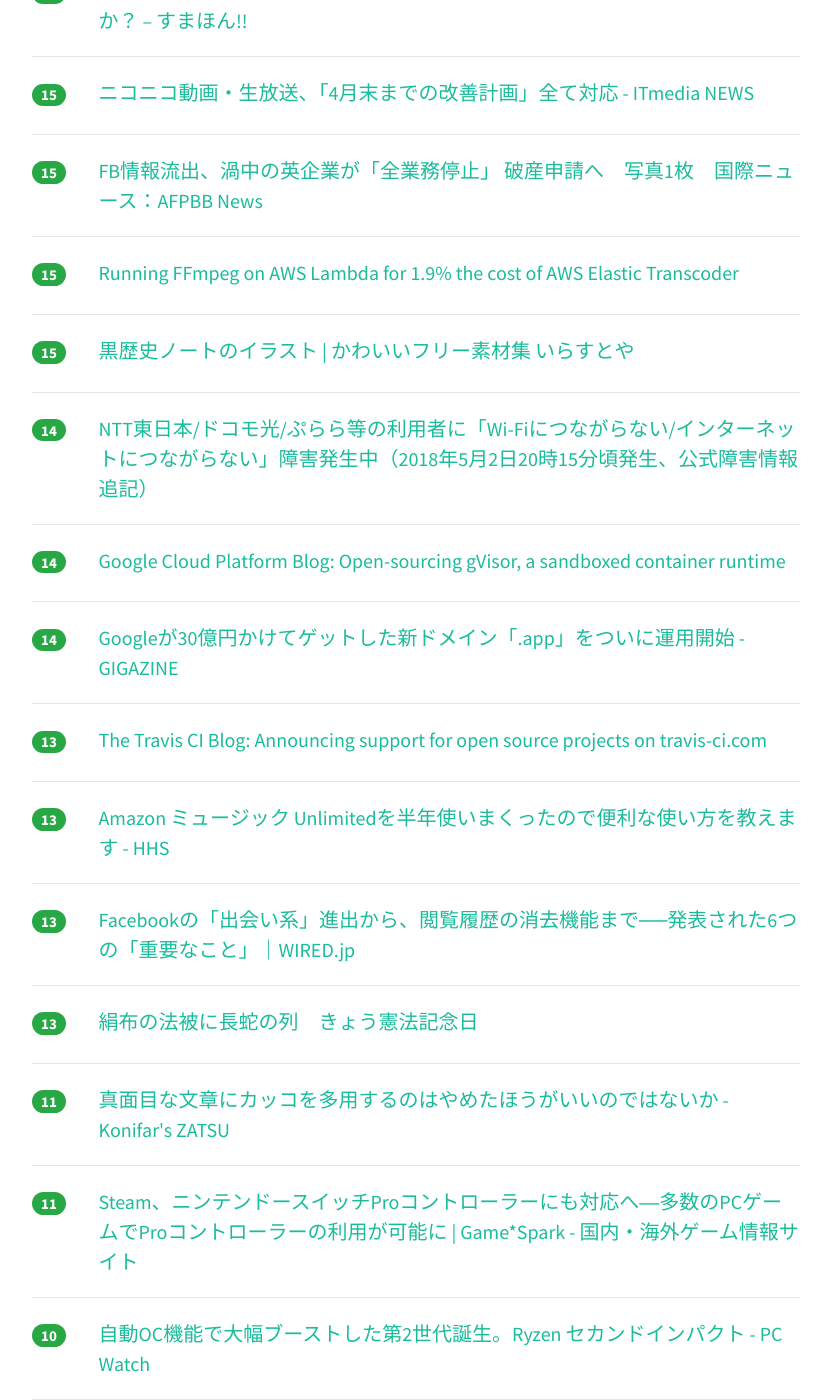
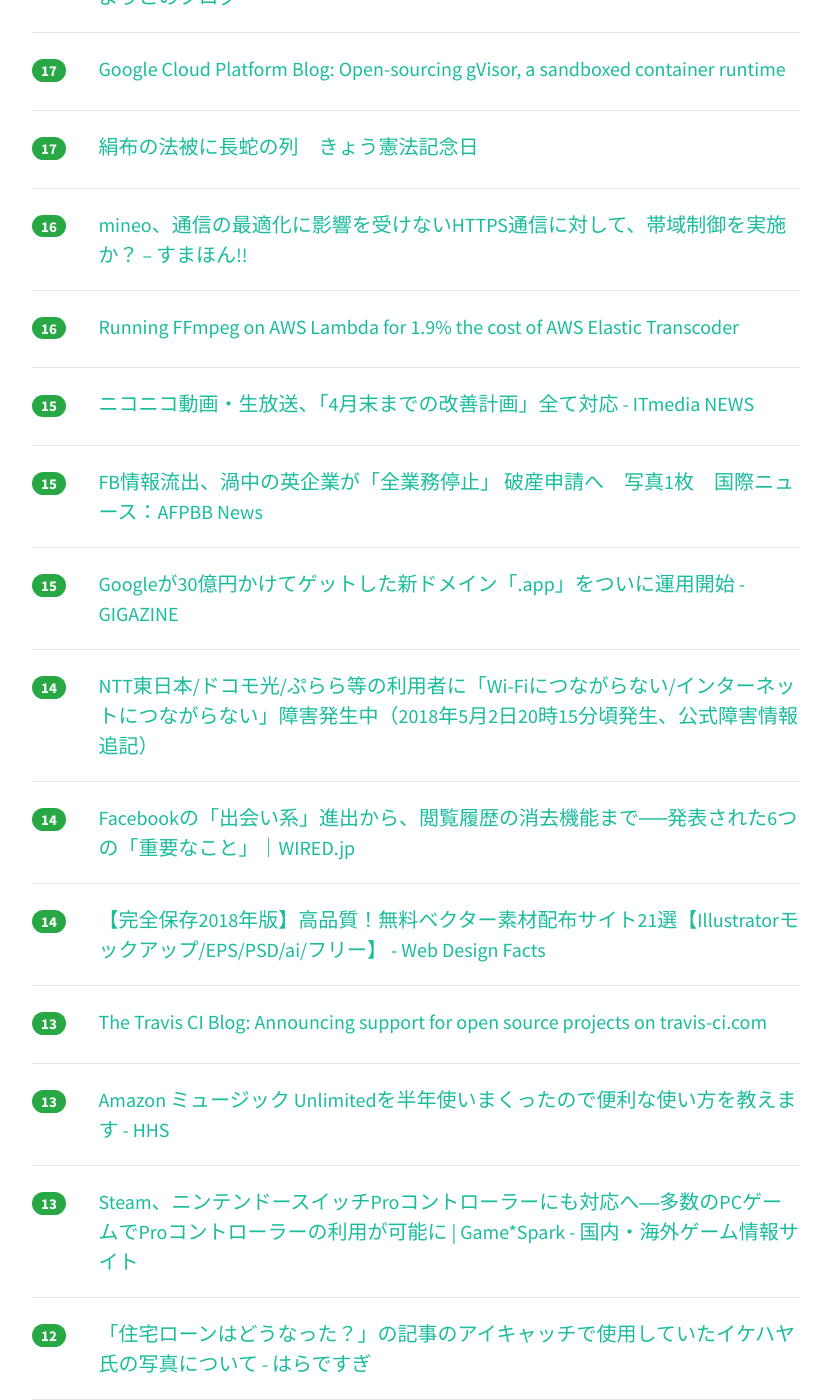
Before and after one commit to yatta47/hatena-matome-site, a Jekyll site: the page built from _posts/2018-05-03-hatena.md, in a window 1280 px wide and 1400 px high, scrolled down 3037 px. Shown: the whole window, without its empty margins (224-1053 px from the left). Built offline with Jekyll 4.4.1, drawn with Linux system fonts in a browser that asks for light colours; nearby versions of some CDN libraries; some of the changed text lies outside the part shown.

Commit message:
Updated 2018-05-03

```diff
--- a/_posts/2018-05-03-hatena.md
+++ b/_posts/2018-05-03-hatena.md
@@ -1,13 +1,13 @@
 ---
 layout: post
 title:  "2018-05-03 はてぶIT"
-date:   2018-05-03 18:03:21
+date:   2018-05-03 19:02:52
 tags: [it-hotentry]
 ---
-45 件のデータあり
+49 件のデータあり
 
 <hr><div class="row">
-<div class="col-1"><span class="badge badge-pill badge-success h2">460</span></div>
+<div class="col-1"><span class="badge badge-pill badge-success h2">519</span></div>
 <div class="col-11"><a href='https://sairu.co.jp/doernote/0034' target='_blank'>キーエンスのWebマーケティングが凄すぎるので、解説してみた | DOER NOTE</a></div>
 </div>
 <hr>
@@ -17,58 +17,63 @@ tags: [it-hotentry]
 </div>
 <hr>
 <div class="row">
-<div class="col-1"><span class="badge badge-pill badge-success h2">125</span></div>
+<div class="col-1"><span class="badge badge-pill badge-success h2">142</span></div>
+<div class="col-11"><a href='https://iphone-mania.jp/news-210969/' target='_blank'>減額のはずなのに！Apple、iPhoneのバッテリー交換希望者に3万円以上請求 - iPhone Mania</a></div>
+</div>
+<hr>
+<div class="row">
+<div class="col-1"><span class="badge badge-pill badge-success h2">133</span></div>
 <div class="col-11"><a href='http://mizchi.hatenablog.com/entry/2018/05/03/001502' target='_blank'>30歳になった - mizchi's blog</a></div>
 </div>
 <hr>
 <div class="row">
-<div class="col-1"><span class="badge badge-pill badge-success h2">125</span></div>
-<div class="col-11"><a href='https://iphone-mania.jp/news-210969/' target='_blank'>減額のはずなのに！Apple、iPhoneのバッテリー交換希望者に3万円以上請求 - iPhone Mania</a></div>
-</div>
-<hr>
-<div class="row">
-<div class="col-1"><span class="badge badge-pill badge-success h2">85</span></div>
+<div class="col-1"><span class="badge badge-pill badge-success h2">94</span></div>
 <div class="col-11"><a href='https://cpplover.blogspot.com/2018/05/llvm5llvmsjw.html' target='_blank'>本の虫: LLVMで5番目に貢献の多い開発者、LLVMの最近のSJW運動に反対して開発をやめると表明</a></div>
 </div>
 <hr>
 <div class="row">
-<div class="col-1"><span class="badge badge-pill badge-success h2">80</span></div>
+<div class="col-1"><span class="badge badge-pill badge-success h2">90</span></div>
+<div class="col-11"><a href='http://jp.automaton.am/articles/newsjp/20180503-67176/' target='_blank'>『PUBG』開発元、制作初期メンバー全員に最大5億円のボーナスを支給へ。昨年入社した社員にも平均300万円支給 | AUTOMATON</a></div>
+</div>
+<hr>
+<div class="row">
+<div class="col-1"><span class="badge badge-pill badge-success h2">86</span></div>
 <div class="col-11"><a href='https://www.asahi.com/articles/ASL4P64P5L4POIPE016.html' target='_blank'>１７歳のツイートに賛否殺到　「政権擁護じゃないのに」：朝日新聞デジタル</a></div>
 </div>
 <hr>
 <div class="row">
-<div class="col-1"><span class="badge badge-pill badge-success h2">67</span></div>
-<div class="col-11"><a href='http://jp.automaton.am/articles/newsjp/20180503-67176/' target='_blank'>『PUBG』開発元、制作初期メンバー全員に最大5億円のボーナスを支給へ。昨年入社した社員にも平均300万円支給 | AUTOMATON</a></div>
-</div>
-<hr>
-<div class="row">
-<div class="col-1"><span class="badge badge-pill badge-success h2">65</span></div>
+<div class="col-1"><span class="badge badge-pill badge-success h2">71</span></div>
 <div class="col-11"><a href='https://razokulover.hateblo.jp/entry/2018/05/02/175235' target='_blank'>Nuxt.js+Firebase HostingのサイトをPWA化してLighthouseで(ほぼ)100点満点を目指す - razokulover publog</a></div>
 </div>
 <hr>
 <div class="row">
-<div class="col-1"><span class="badge badge-pill badge-success h2">49</span></div>
+<div class="col-1"><span class="badge badge-pill badge-success h2">52</span></div>
 <div class="col-11"><a href='https://github.com/google/gvisor' target='_blank'>GitHub - google/gvisor: Sandboxed Container Runtime</a></div>
 </div>
 <hr>
 <div class="row">
-<div class="col-1"><span class="badge badge-pill badge-success h2">46</span></div>
+<div class="col-1"><span class="badge badge-pill badge-success h2">49</span></div>
 <div class="col-11"><a href='https://cloudplatform.googleblog.com/2018/05/Open-sourcing-gVisor-a-sandboxed-container-runtime.html' target='_blank'>Google Cloud Platform Blog: Open-sourcing gVisor, a sandboxed container runtime</a></div>
 </div>
 <hr>
 <div class="row">
-<div class="col-1"><span class="badge badge-pill badge-success h2">44</span></div>
+<div class="col-1"><span class="badge badge-pill badge-success h2">46</span></div>
 <div class="col-11"><a href='http://www.asuka-xp.com/paypal-me-start.html' target='_blank'>うわっ、画期的！お金を個人→個人へ、自分のURLで請求・送金できる「PayPal Me」がスタート！ : め〜んずスタジオ</a></div>
 </div>
 <hr>
 <div class="row">
-<div class="col-1"><span class="badge badge-pill badge-success h2">42</span></div>
+<div class="col-1"><span class="badge badge-pill badge-success h2">43</span></div>
 <div class="col-11"><a href='https://blog.masuqat.net/2018/03/31/react-typescript-toolchain-2018-spring/' target='_blank'>React を TypeScript で使う際のツール考察 2018 春 | La Verda Luno</a></div>
 </div>
 <hr>
 <div class="row">
-<div class="col-1"><span class="badge badge-pill badge-success h2">40</span></div>
+<div class="col-1"><span class="badge badge-pill badge-success h2">41</span></div>
 <div class="col-11"><a href='https://blogs.technet.microsoft.com/askcorejp/2018/05/02/2018-05-rollup-credssp-rdp/' target='_blank'>2018 年 5 月の更新プログラム適用によるリモート デスクトップ接続への影響 | Ask CORE</a></div>
+</div>
+<hr>
+<div class="row">
+<div class="col-1"><span class="badge badge-pill badge-success h2">38</span></div>
+<div class="col-11"><a href='https://note.mu/tsumujikaze/n/n8b5f9cfec2c9' target='_blank'>なぜモダンなプロダクトチームによるリーンなプロダクト開発が必要なのか｜川嶋一矢@メルペイPM｜note</a></div>
 </div>
 <hr>
 <div class="row">
@@ -108,7 +113,7 @@ tags: [it-hotentry]
 <hr>
 <div class="row">
 <div class="col-1"><span class="badge badge-pill badge-success h2">26</span></div>
-<div class="col-11"><a href='https://note.mu/tsumujikaze/n/n8b5f9cfec2c9' target='_blank'>なぜモダンなプロダクトチームによるリーンなプロダクト開発が必要なのか｜川嶋一矢@メルペイPM｜note</a></div>
+<div class="col-11"><a href='https://jp.techcrunch.com/2018/05/03/2018-05-02-google-revamps-its-google-maps-developer-platform/' target='_blank'>Google MapsがそのAPIの構成と課金方式を抜本的に変えて単純化、月200ドルぶんまで無料 | TechCrunch Japan</a></div>
 </div>
 <hr>
 <div class="row">
@@ -117,7 +122,7 @@ tags: [it-hotentry]
 </div>
 <hr>
 <div class="row">
-<div class="col-1"><span class="badge badge-pill badge-success h2">22</span></div>
+<div class="col-1"><span class="badge badge-pill badge-success h2">23</span></div>
 <div class="col-11"><a href='https://togetter.com/li/1203996' target='_blank'>本田圭佑、ユダヤ陰謀論にハマる - Togetter</a></div>
 </div>
 <hr>
@@ -127,12 +132,17 @@ tags: [it-hotentry]
 </div>
 <hr>
 <div class="row">
-<div class="col-1"><span class="badge badge-pill badge-success h2">19</span></div>
+<div class="col-1"><span class="badge badge-pill badge-success h2">21</span></div>
+<div class="col-11"><a href='https://www.irasutoya.com/2018/05/blog-post_52.html' target='_blank'>黒歴史ノートのイラスト | かわいいフリー素材集 いらすとや</a></div>
+</div>
+<hr>
+<div class="row">
+<div class="col-1"><span class="badge badge-pill badge-success h2">20</span></div>
 <div class="col-11"><a href='http://www.itmedia.co.jp/business/articles/1805/02/news083.html' target='_blank'>「ダークウェブ」への危機感、企業で広がり (1/2) - ITmedia ビジネスオンライン</a></div>
 </div>
 <hr>
 <div class="row">
-<div class="col-1"><span class="badge badge-pill badge-success h2">19</span></div>
+<div class="col-1"><span class="badge badge-pill badge-success h2">20</span></div>
 <div class="col-11"><a href='https://aws.amazon.com/blogs/opensource/aws-fargate-virtual-kubelet/' target='_blank'>Running AWS Fargate with virtual-kubelet | AWS Open Source Blog</a></div>
 </div>
 <hr>
@@ -142,18 +152,28 @@ tags: [it-hotentry]
 </div>
 <hr>
 <div class="row">
-<div class="col-1"><span class="badge badge-pill badge-success h2">19</span></div>
-<div class="col-11"><a href='https://jp.techcrunch.com/2018/05/03/2018-05-02-google-revamps-its-google-maps-developer-platform/' target='_blank'>Google MapsがそのAPIの構成と課金方式を抜本的に変えて単純化、月200ドルぶんまで無料 | TechCrunch Japan</a></div>
+<div class="col-1"><span class="badge badge-pill badge-success h2">18</span></div>
+<div class="col-11"><a href='http://b.hatena.ne.jp/entry/s/ameblo.jp/0163533544/entry-12372008709.html' target='_blank'>はてなブックマーク - 【湿布の副作用で「一生治りません」と診断される】 | ようこのブログ</a></div>
 </div>
 <hr>
 <div class="row">
-<div class="col-1"><span class="badge badge-pill badge-success h2">16</span></div>
-<div class="col-11"><a href='http://b.hatena.ne.jp/entry/s/ameblo.jp/0163533544/entry-12372008709.html' target='_blank'>はてなブックマーク - 【湿布の副作用で「一生治りません」と診断される】 | ようこのブログ</a></div>
+<div class="col-1"><span class="badge badge-pill badge-success h2">17</span></div>
+<div class="col-11"><a href='https://cloudplatform.googleblog.com/2018/05/Open-sourcing-gVisor-a-sandboxed-container-runtime.html?m=1' target='_blank'>Google Cloud Platform Blog: Open-sourcing gVisor, a sandboxed container runtime</a></div>
+</div>
+<hr>
+<div class="row">
+<div class="col-1"><span class="badge badge-pill badge-success h2">17</span></div>
+<div class="col-11"><a href='http://kyoko-np.net/2018050301.html' target='_blank'>絹布の法被に長蛇の列　きょう憲法記念日</a></div>
 </div>
 <hr>
 <div class="row">
 <div class="col-1"><span class="badge badge-pill badge-success h2">16</span></div>
 <div class="col-11"><a href='https://smhn.info/201805-mineo-limit-speed-https-communication' target='_blank'>mineo、通信の最適化に影響を受けないHTTPS通信に対して、帯域制御を実施か？ – すまほん!!</a></div>
+</div>
+<hr>
+<div class="row">
+<div class="col-1"><span class="badge badge-pill badge-success h2">16</span></div>
+<div class="col-11"><a href='https://intoli.com/blog/transcoding-on-aws-lambda/' target='_blank'>Running FFmpeg on AWS Lambda for 1.9% the cost of AWS Elastic Transcoder</a></div>
 </div>
 <hr>
 <div class="row">
@@ -168,12 +188,7 @@ tags: [it-hotentry]
 <hr>
 <div class="row">
 <div class="col-1"><span class="badge badge-pill badge-success h2">15</span></div>
-<div class="col-11"><a href='https://intoli.com/blog/transcoding-on-aws-lambda/' target='_blank'>Running FFmpeg on AWS Lambda for 1.9% the cost of AWS Elastic Transcoder</a></div>
-</div>
-<hr>
-<div class="row">
-<div class="col-1"><span class="badge badge-pill badge-success h2">15</span></div>
-<div class="col-11"><a href='https://www.irasutoya.com/2018/05/blog-post_52.html' target='_blank'>黒歴史ノートのイラスト | かわいいフリー素材集 いらすとや</a></div>
+<div class="col-11"><a href='https://gigazine.net/news/20180502-google-domain-app/' target='_blank'>Googleが30億円かけてゲットした新ドメイン「.app」をついに運用開始 - GIGAZINE</a></div>
 </div>
 <hr>
 <div class="row">
@@ -183,12 +198,12 @@ tags: [it-hotentry]
 <hr>
 <div class="row">
 <div class="col-1"><span class="badge badge-pill badge-success h2">14</span></div>
-<div class="col-11"><a href='https://cloudplatform.googleblog.com/2018/05/Open-sourcing-gVisor-a-sandboxed-container-runtime.html?m=1' target='_blank'>Google Cloud Platform Blog: Open-sourcing gVisor, a sandboxed container runtime</a></div>
+<div class="col-11"><a href='https://wired.jp/2018/05/02/facebook-announced-at-f8-2018/' target='_blank'>Facebookの「出会い系」進出から、閲覧履歴の消去機能まで──発表された6つの「重要なこと」｜WIRED.jp</a></div>
 </div>
 <hr>
 <div class="row">
 <div class="col-1"><span class="badge badge-pill badge-success h2">14</span></div>
-<div class="col-11"><a href='https://gigazine.net/news/20180502-google-domain-app/' target='_blank'>Googleが30億円かけてゲットした新ドメイン「.app」をついに運用開始 - GIGAZINE</a></div>
+<div class="col-11"><a href='http://www.webdesignfacts.net/entry/free-vectorsite201804' target='_blank'>【完全保存2018年版】高品質！無料ベクター素材配布サイト21選【Illustratorモックアップ/EPS/PSD/ai/フリー】 - Web Design Facts</a></div>
 </div>
 <hr>
 <div class="row">
@@ -203,12 +218,12 @@ tags: [it-hotentry]
 <hr>
 <div class="row">
 <div class="col-1"><span class="badge badge-pill badge-success h2">13</span></div>
-<div class="col-11"><a href='https://wired.jp/2018/05/02/facebook-announced-at-f8-2018/' target='_blank'>Facebookの「出会い系」進出から、閲覧履歴の消去機能まで──発表された6つの「重要なこと」｜WIRED.jp</a></div>
+<div class="col-11"><a href='https://www.gamespark.jp/article/2018/05/03/80507.html' target='_blank'>Steam、ニンテンドースイッチProコントローラーにも対応へ―多数のPCゲームでProコントローラーの利用が可能に | Game*Spark - 国内・海外ゲーム情報サイト</a></div>
 </div>
 <hr>
 <div class="row">
-<div class="col-1"><span class="badge badge-pill badge-success h2">13</span></div>
-<div class="col-11"><a href='http://kyoko-np.net/2018050301.html' target='_blank'>絹布の法被に長蛇の列　きょう憲法記念日</a></div>
+<div class="col-1"><span class="badge badge-pill badge-success h2">12</span></div>
+<div class="col-11"><a href='http://www.haradesugi.com/entry/ikedahayato_9' target='_blank'>「住宅ローンはどうなった？」の記事のアイキャッチで使用していたイケハヤ氏の写真について - はらですぎ</a></div>
 </div>
 <hr>
 <div class="row">
@@ -217,17 +232,22 @@ tags: [it-hotentry]
 </div>
 <hr>
 <div class="row">
-<div class="col-1"><span class="badge badge-pill badge-success h2">11</span></div>
-<div class="col-11"><a href='https://www.gamespark.jp/article/2018/05/03/80507.html' target='_blank'>Steam、ニンテンドースイッチProコントローラーにも対応へ―多数のPCゲームでProコントローラーの利用が可能に | Game*Spark - 国内・海外ゲーム情報サイト</a></div>
-</div>
-<hr>
-<div class="row">
 <div class="col-1"><span class="badge badge-pill badge-success h2">10</span></div>
 <div class="col-11"><a href='https://pc.watch.impress.co.jp/docs/news/1119988.html' target='_blank'>自動OC機能で大幅ブーストした第2世代誕生。Ryzen セカンドインパクト - PC Watch</a></div>
 </div>
 <hr>
 <div class="row">
-<div class="col-1"><span class="badge badge-pill badge-success h2">6</span></div>
+<div class="col-1"><span class="badge badge-pill badge-success h2">10</span></div>
+<div class="col-11"><a href='https://developers-jp.googleblog.com/2018/05/google-maps-platform-google.html' target='_blank'>Google Developers Japan: Google Maps Platform の提供を開始 : Google マップのビジネス利用がさらに進化</a></div>
+</div>
+<hr>
+<div class="row">
+<div class="col-1"><span class="badge badge-pill badge-success h2">7</span></div>
 <div class="col-11"><a href='https://www.nokia.com/en_int/news/releases/2018/05/02/nokia-enters-into-exclusive-negotiations-for-the-sale-of-its-digital-health-business' target='_blank'>Nokia enters into exclusive negotiations for the sale of its Digital Health business | Nokia</a></div>
 </div>
 <hr>
+<div class="row">
+<div class="col-1"><span class="badge badge-pill badge-success h2">6</span></div>
+<div class="col-11"><a href='http://b.hatena.ne.jp/entry/s/anond.hatelabo.jp/20180502113901' target='_blank'>はてなブックマーク - 男女平等とか言ってる奴はさー徴兵とかされる覚悟もあるの？</a></div>
+</div>
+<hr>
```
